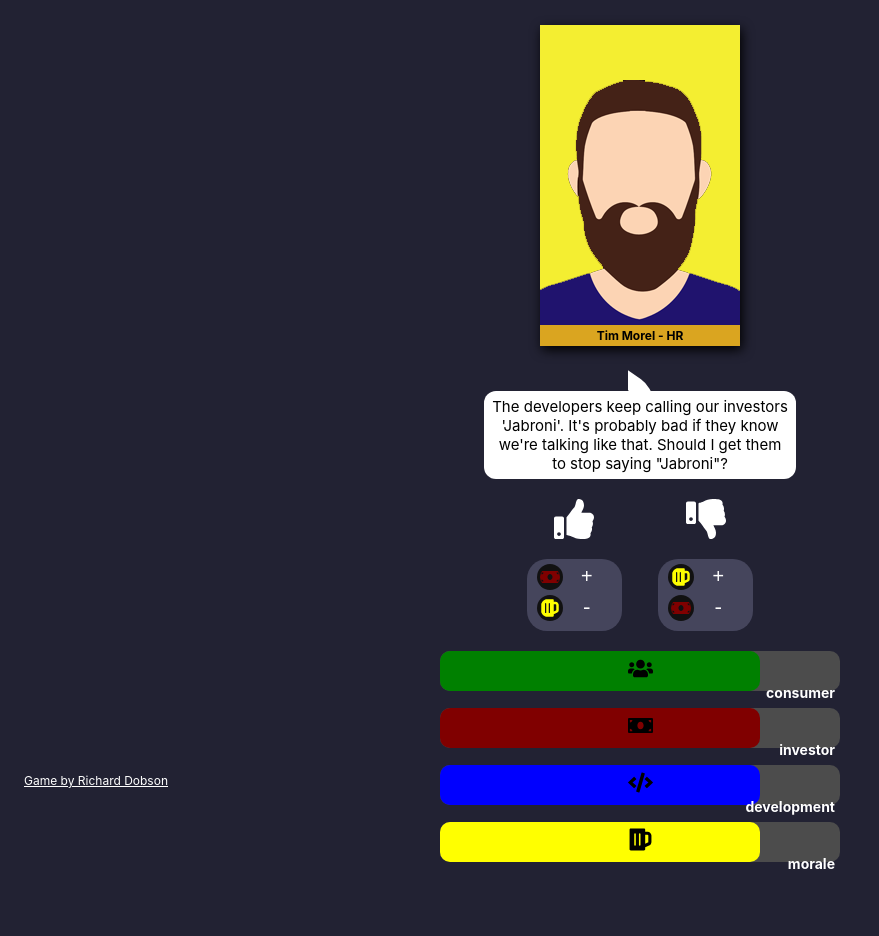
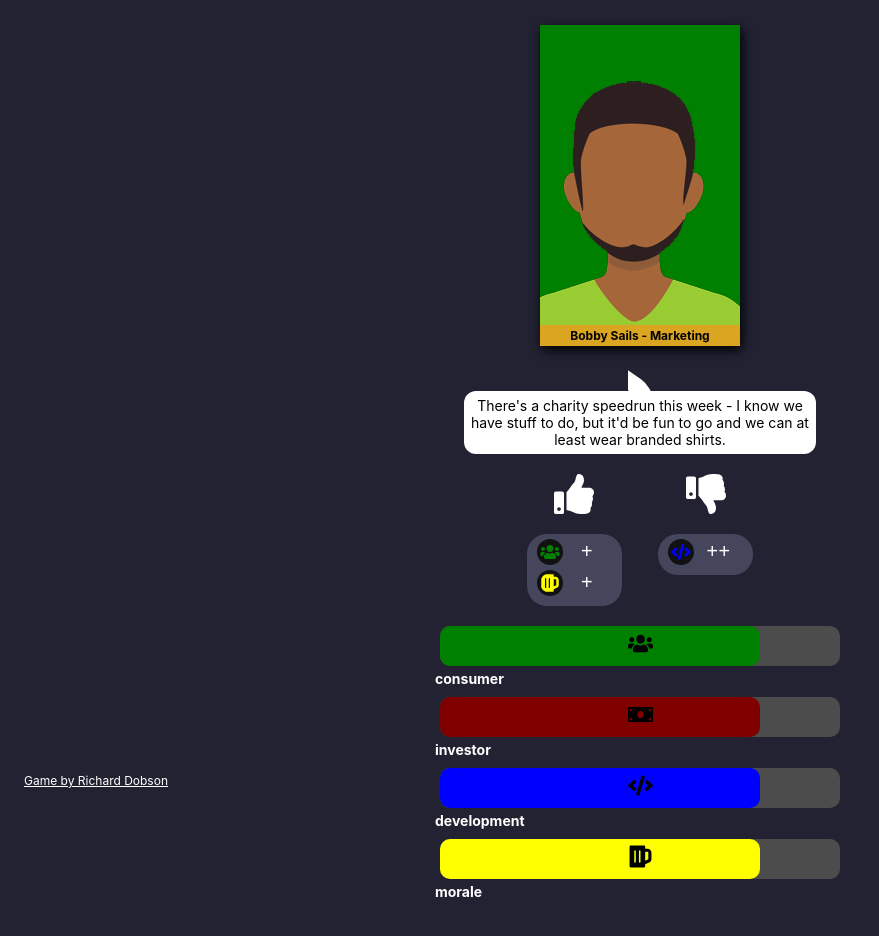
Before and after one commit to rpdobson123/dividends, a React (Create React App) app: page / in a window 1280 px wide. Shown: the top 936 px of the page, without its empty margins (0-879 px from the left). Before the commit the page ends 914 px from the top, so only its background shows below. Built offline with nearby package versions, Linux system fonts and the light colour scheme.

Commit message:
formatting + new events

```diff
--- a/src/App.css
+++ b/src/App.css
@@ -23,6 +23,7 @@ body {
 .game-ui-gauges {
   display: grid;
   grid-template-columns: repeat(auto-fill, 400px);
+  grid-gap: 0 18px;
   place-content: center;
   width: 100%;
   max-width: 60%;
@@ -122,9 +123,9 @@ body {
   border-top-right-radius: 12px;
 }
 .scenario-prompt-text {
-  font-size: 15px;
+  font-size: 14px;
   text-align: center;
-  max-width: 300px;
+  max-width: 340px;
   margin: auto;
   background-color: white;
   color: black;
--- a/src/game/constants/scenarios.js
+++ b/src/game/constants/scenarios.js
@@ -22,13 +22,6 @@ export const CHARACTERS = {
 };
 
 export const SCENARIOS = [
-  {
-    id: 0,
-    character: CHARACTERS.C_MARKETING,
-    text: `We want to have a demo ready for the Nickel Arcade Expo. Can we crunch and get it done?`,
-    onYes: [EFFECTS.CUS_UP_M, EFFECTS.MOR_DOWN_M],
-    onNo: [EFFECTS.DEV_UP_S, EFFECTS.CUS_DOWN_S],
-  },
   {
     id: 1,
     character: CHARACTERS.C_DEV,
@@ -118,4 +111,32 @@ export const SCENARIOS = [
     onYes: [EFFECTS.INV_UP_S, EFFECTS.MOR_DOWN_S],
     onNo: [EFFECTS.MOR_UP_S, EFFECTS.INV_DOWN_S],
   },
+  {
+    id: 13,
+    character: CHARACTERS.C_DESIGNER,
+    text: `We had this idea for 'horse cape physics' - GameDonkey will probably put us in a video if we have horse cape physics, which is free PR. Can we make 'horse cape physics' happen?`,
+    onYes: [EFFECTS.CUS_UP_M, EFFECTS.DEV_DOWN_S],
+    onNo: [],
+  },
+  {
+    id: 14,
+    character: CHARACTERS.C_MARKETING,
+    text: `We want to have a demo ready for the Nickel Arcade Expo. Can we crunch and get it done?`,
+    onYes: [EFFECTS.CUS_UP_M, EFFECTS.MOR_DOWN_M],
+    onNo: [EFFECTS.DEV_UP_S, EFFECTS.CUS_DOWN_S],
+  },
+  {
+    id: 15,
+    character: CHARACTERS.C_MARKETING,
+    text: `There's a charity speedrun this week - I know we have stuff to do, but it'd be fun to go and we can at least wear branded shirts.`,
+    onYes: [EFFECTS.CUS_UP_S, EFFECTS.MOR_UP_S],
+    onNo: [EFFECTS.DEV_UP_M],
+  },
+  // {
+  //   id: ,
+  //   character: CHARACTERS.C_,
+  //   text: ``,
+  //   onYes: [EFFECTS.INV_UP_S],
+  //   onNo: [EFFECTS.MOR_UP_S],
+  // },
 ];
--- a/src/game/ui/gauge.jsx
+++ b/src/game/ui/gauge.jsx
@@ -2,7 +2,7 @@ import React, { useState, useEffect } from "react";
 export const Gauge = (props) => {
   const { current, label, icon } = props;
   return (
-    <>
+    <div className="gauge-wrapper">
       <div className={`gauge-container ${label}-gauge-container`}>
         <div
           style={{ width: `${(current / 100) * 100}%` }}
@@ -11,6 +11,6 @@ export const Gauge = (props) => {
         {icon && <div className="gauge-icon">{icon}</div>}
       </div>
       <span className="gauge-label">{label}</span>
-    </>
+    </div>
   );
 };
```
